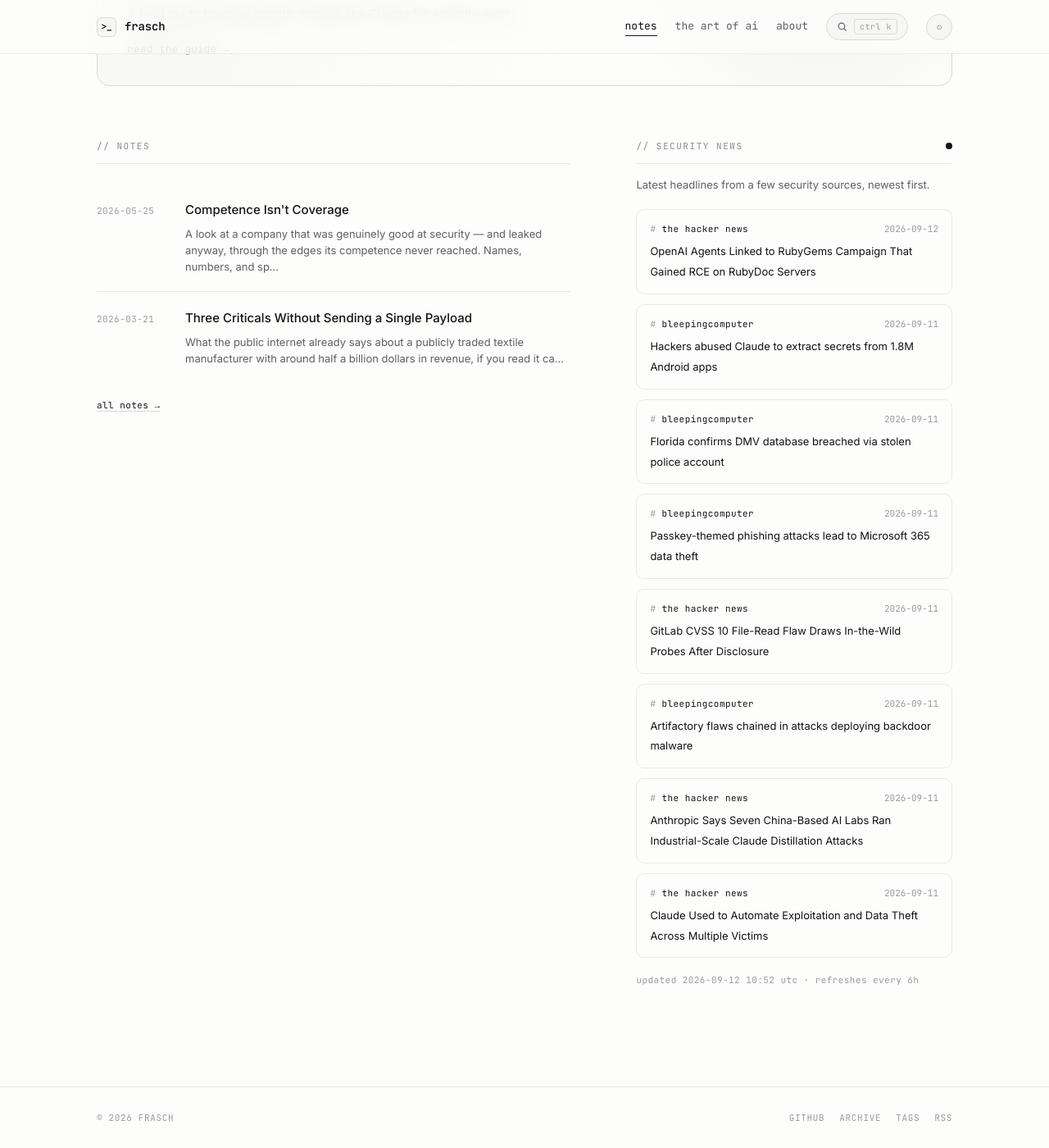
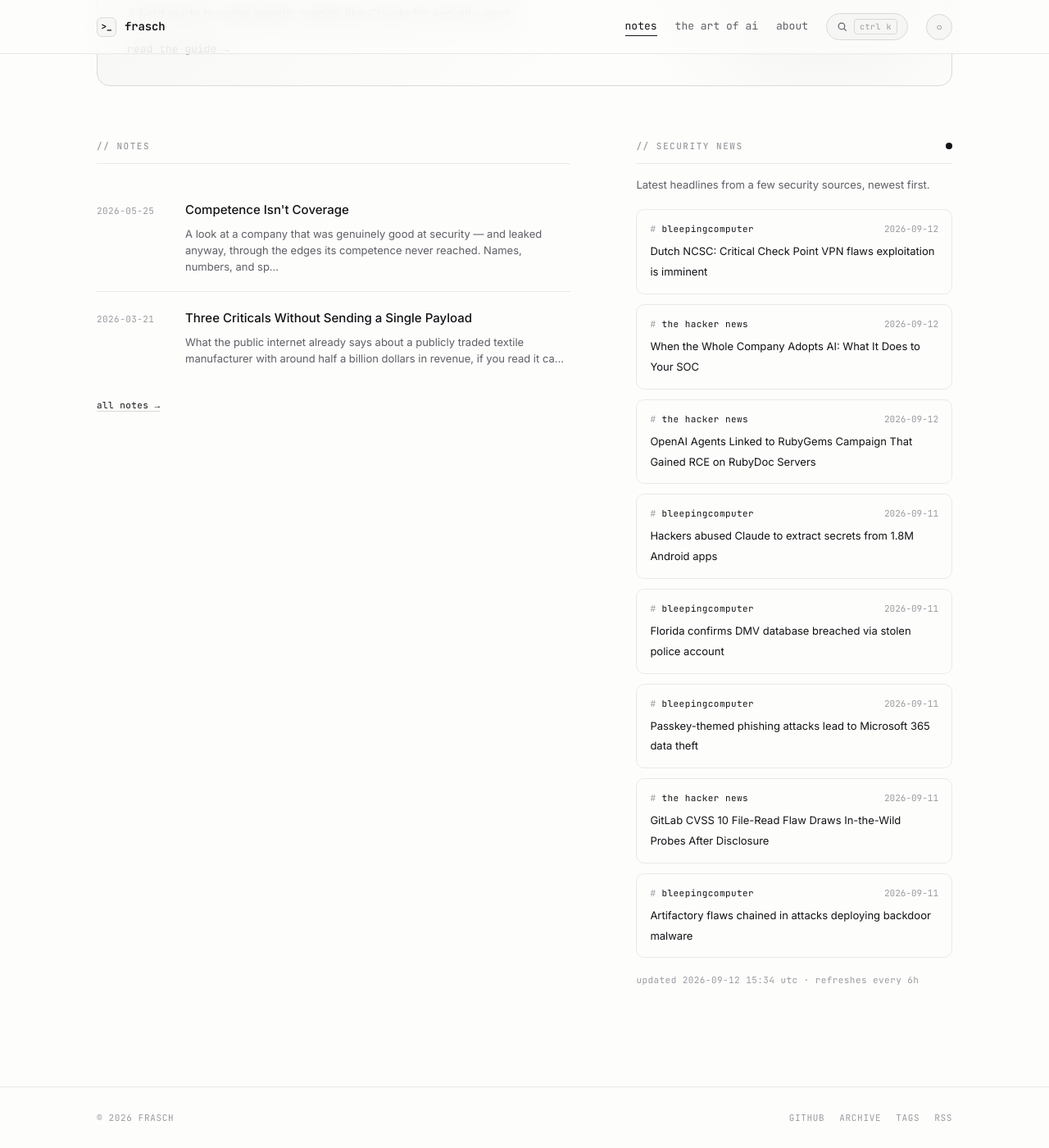
Before and after one commit to whoisfrasch/frasch, a Jekyll site: the page built from index.html, in a window 1280 px wide and 1400 px high, scrolled down 615 px. Shown: the whole window at 82% size. Built offline with Jekyll 4.4.1, drawn with Linux system fonts in a browser that asks for light colours.

Commit message:
Refresh security news feed

```diff
--- a/_data/news.json
+++ b/_data/news.json
@@ -1,6 +1,18 @@
 {
-  "updated": "2026-09-12T10:52:11Z",
+  "updated": "2026-09-12T15:34:47Z",
   "items": [
+    {
+      "source": "bleepingcomputer",
+      "title": "Dutch NCSC: Critical Check Point VPN flaws exploitation is imminent",
+      "link": "https://www.bleepingcomputer.com/news/security/dutch-ncsc-critical-check-point-vpn-flaws-exploitation-is-imminent/",
+      "date": "2026-09-12T14:14:32Z"
+    },
+    {
+      "source": "the hacker news",
+      "title": "When the Whole Company Adopts AI: What It Does to Your SOC",
+      "link": "https://thehackernews.com/2026/09/when-whole-company-adopts-ai-what-it.html",
+      "date": "2026-09-12T10:24:44Z"
+    },
     {
       "source": "the hacker news",
       "title": "OpenAI Agents Linked to RubyGems Campaign That Gained RCE on RubyDoc Servers",
@@ -36,18 +48,6 @@
       "title": "Artifactory flaws chained in attacks deploying backdoor malware",
       "link": "https://www.bleepingcomputer.com/news/security/artifactory-flaws-chained-in-attacks-deploying-backdoor-malware/",
       "date": "2026-09-11T16:29:44Z"
-    },
-    {
-      "source": "the hacker news",
-      "title": "Anthropic Says Seven China-Based AI Labs Ran Industrial-Scale Claude Distillation Attacks",
-      "link": "https://thehackernews.com/2026/09/anthropic-says-seven-china-based-ai.html",
-      "date": "2026-09-11T16:15:29Z"
-    },
-    {
-      "source": "the hacker news",
-      "title": "Claude Used to Automate Exploitation and Data Theft Across Multiple Victims",
-      "link": "https://thehackernews.com/2026/09/claude-used-to-automate-exploitation.html",
-      "date": "2026-09-11T14:29:47Z"
     }
   ]
 }
```
